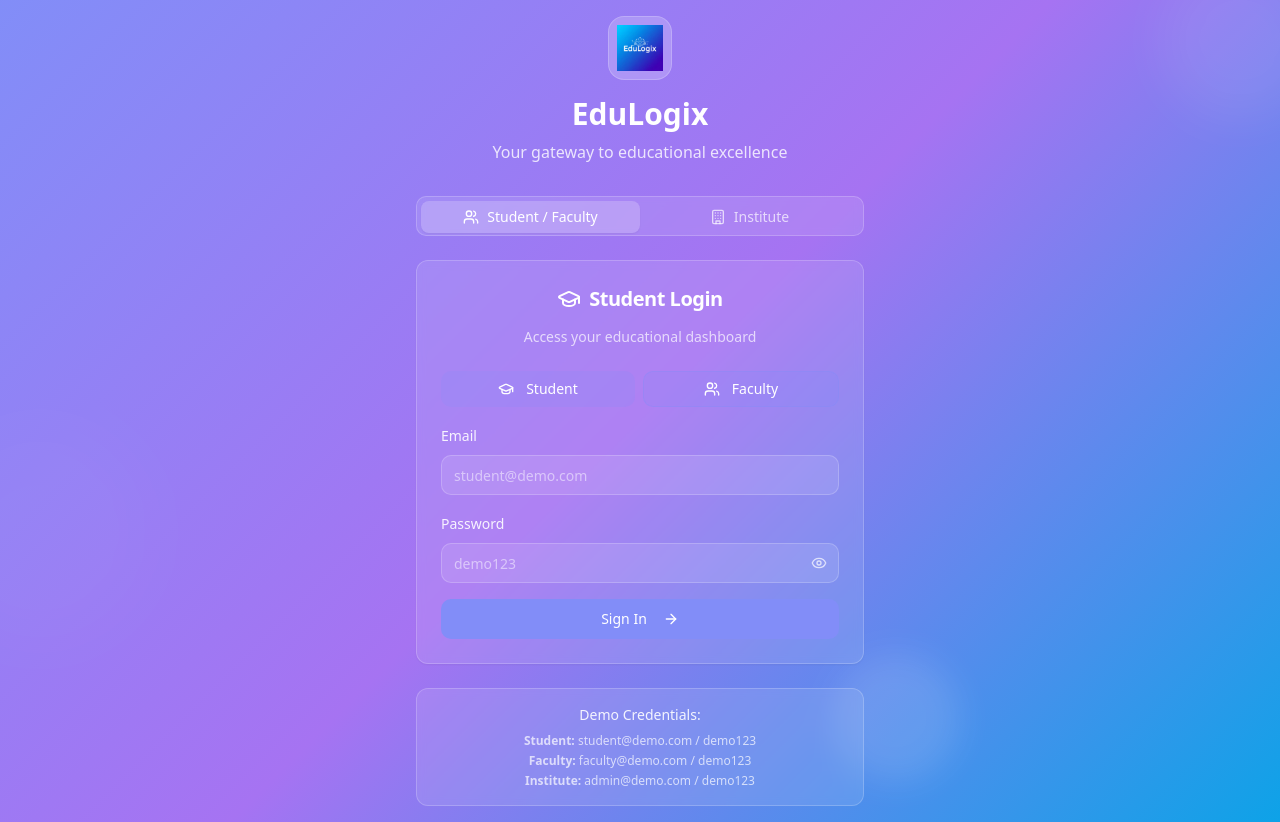
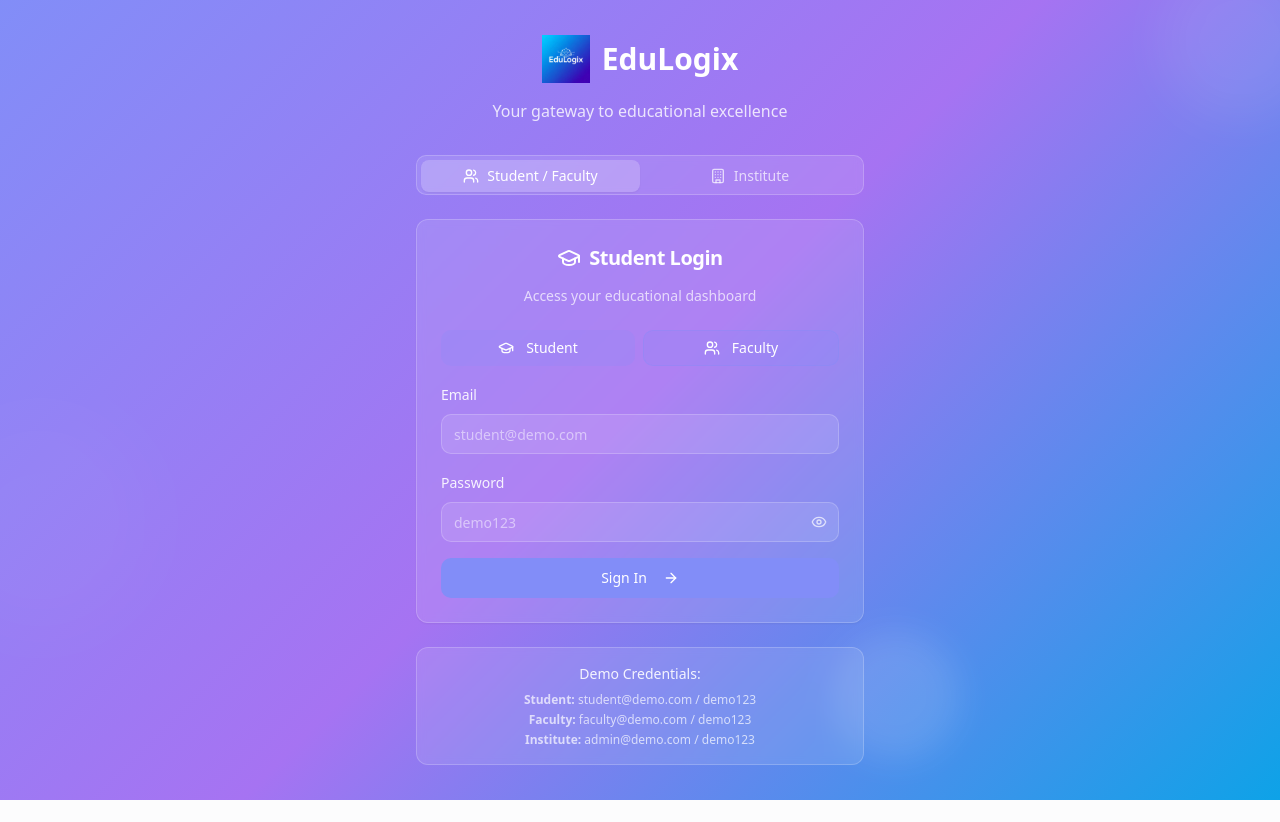
Before and after one commit to Zaid-A349/sih-demo-final, a React (Vite) app: page /login in a window 1280 px wide. After the commit the page ends 800 px from the top, so only its background shows below. Built offline with nearby package versions, Linux system fonts and the light colour scheme.

Commit message:
Adjust logo position on login page

```diff
--- a/src/pages/Login.jsx
+++ b/src/pages/Login.jsx
@@ -104,10 +104,10 @@ const Login = () => {
       <div className="relative z-10 w-full max-w-md">
         {/* Logo and Header */}
         <div className="text-center mb-8">
-          <div className="inline-flex items-center justify-center w-16 h-16 bg-white/20 backdrop-blur-sm rounded-2xl mb-4 glass-effect p-2">
-            <img src={logoImage} alt="EduLogix Logo" className="w-full h-full object-contain" />
+          <div className="flex items-center justify-center mb-4">
+            <img src={logoImage} alt="EduLogix Logo" className="w-12 h-12 mr-3" />
+            <h1 className="text-3xl font-bold text-white">EduLogix</h1>
           </div>
-          <h1 className="text-3xl font-bold text-white mb-2">EduLogix</h1>
           <p className="text-white/80">Your gateway to educational excellence</p>
         </div>
 
```
